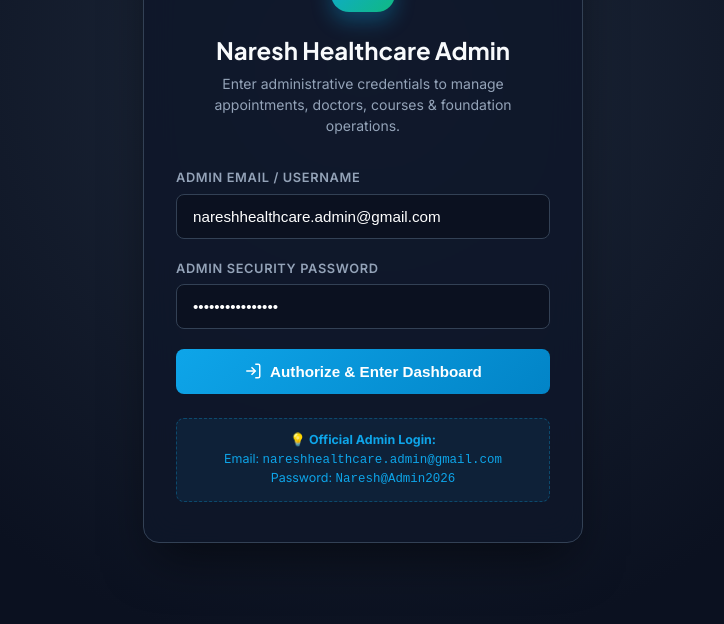
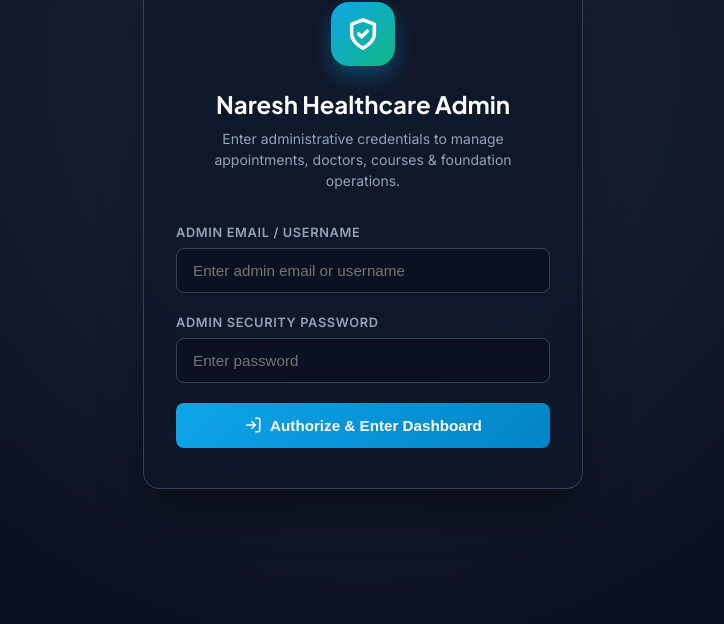
Before and after one commit to aklove4047-cpu/naresh-health-care-foundation, a website: page admin.html in a window 1280 px wide. Shown: the part 175-799 px from the top of the page, without its empty margins (277-1001 px from the left). Drawn offline with Linux system fonts and the light colour scheme.

Commit message:
Remove login credential hints and disable input autofill on admin login screen

```diff
--- a/admin.html
+++ b/admin.html
@@ -24,26 +24,20 @@
       <h2>Naresh Healthcare Admin</h2>
       <p>Enter administrative credentials to manage appointments, doctors, courses & foundation operations.</p>
 
-      <form onsubmit="handleAdminLogin(event)">
+      <form onsubmit="handleAdminLogin(event)" autocomplete="off">
         <div class="login-form-group">
           <label>Admin Email / Username</label>
-          <input type="text" id="adminLoginUsername" class="login-input" value="nareshhealthcare.admin@gmail.com" required placeholder="nareshhealthcare.admin@gmail.com">
+          <input type="text" id="adminLoginUsername" class="login-input" required placeholder="Enter admin email or username" autocomplete="off">
         </div>
         <div class="login-form-group">
           <label>Admin Security Password</label>
-          <input type="password" id="adminLoginPassword" class="login-input" value="Naresh@Admin2026" required placeholder="••••••••">
+          <input type="password" id="adminLoginPassword" class="login-input" required placeholder="Enter password" autocomplete="new-password">
         </div>
         <button type="submit" class="login-submit-btn">
           <svg width="18" height="18" viewBox="0 0 24 24" fill="none" stroke="currentColor" stroke-width="2"><path d="M15 3h4a2 2 0 0 1 2 2v14a2 2 0 0 1-2 2h-4"/><polyline points="10 17 15 12 10 7"/><line x1="15" y1="12" x2="3" y2="12"/></svg>
           Authorize & Enter Dashboard
         </button>
       </form>
-
-      <div class="login-hint">
-        💡 <strong>Official Admin Login:</strong><br>
-        Email: <code>nareshhealthcare.admin@gmail.com</code><br>
-        Password: <code>Naresh@Admin2026</code>
-      </div>
     </div>
   </div>
 
```
